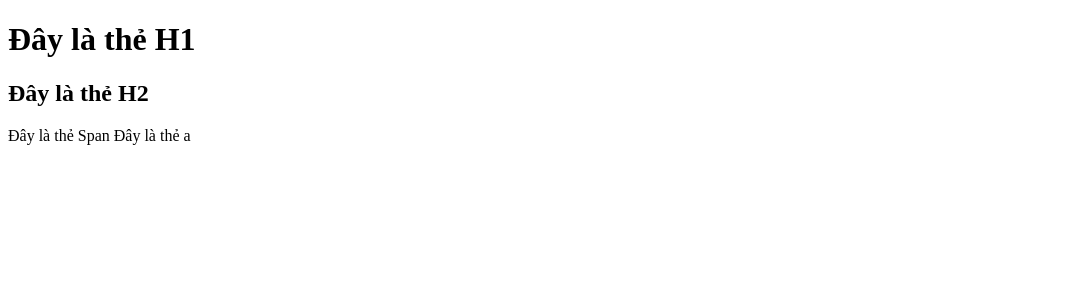
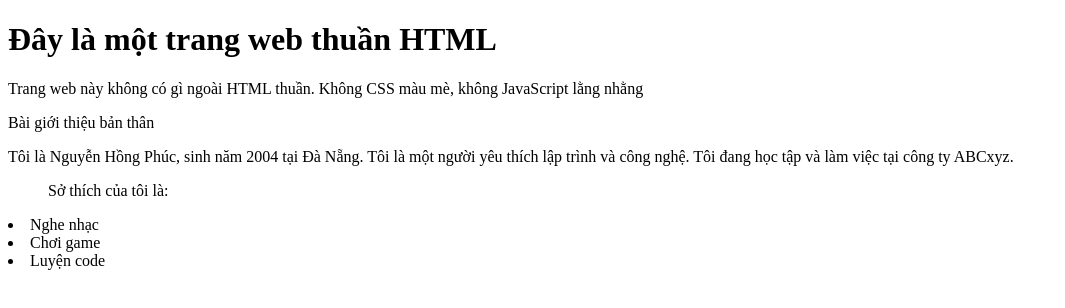
Before and after one commit to y0M0ST/Frontend_Basic, a plain HTML site: page index.html in a window 1280 px wide. Shown: the whole page, without its empty margins (0-1065 px from the left). Drawn offline with Linux system fonts and the light colour scheme.

Commit message:
feat: summary about me

```diff
--- a/index.html
+++ b/index.html
@@ -1,18 +1,29 @@
-<!DOCTYPE html>
-<html lang="en">
-<head>
-    <meta charset="UTF-8">
-    <meta name="viewport" content="width=device-width, initial-scale=1.0">
-    <title>Document</title>
-</head>
-<body>
-    <h1>Đây là thẻ H1</h1>
-    <h2>Đây là thẻ H2</h2>
-    <span>Đây là thẻ Span</span>
-    <a>Đây là thẻ a</a>
-    <div></div>
+<!doctype html>
+<html lang="vi">
+  <head>
+    <meta charset="UTF-8" />
+    <meta name="viewport" content="width=device-width, initial-width=1.0" />
+    <title>Đây là một trang web</title>
+  </head>
+  <body>
+    <h1>Đây là một trang web thuần HTML</h1>
 
+    <p>
+      Trang web này không có gì ngoài HTML thuần. Không CSS màu mè, không
+      JavaScript lằng nhằng
+    </p>
 
-
-</body>
+    <p>Bài giới thiệu bản thân</p>
+    <p>
+      Tôi là Nguyễn Hồng Phúc, sinh năm 2004 tại Đà Nẵng. Tôi là một người yêu
+      thích lập trình và công nghệ. Tôi đang học tập và làm việc tại công ty
+      ABCxyz.
+    </p>
+    <ul>
+      Sở thích của tôi là:
+    </ul>
+    <li>Nghe nhạc</li>
+    <li>Chơi game</li>
+    <li>Luyện code</li>
+  </body>
 </html>
```
